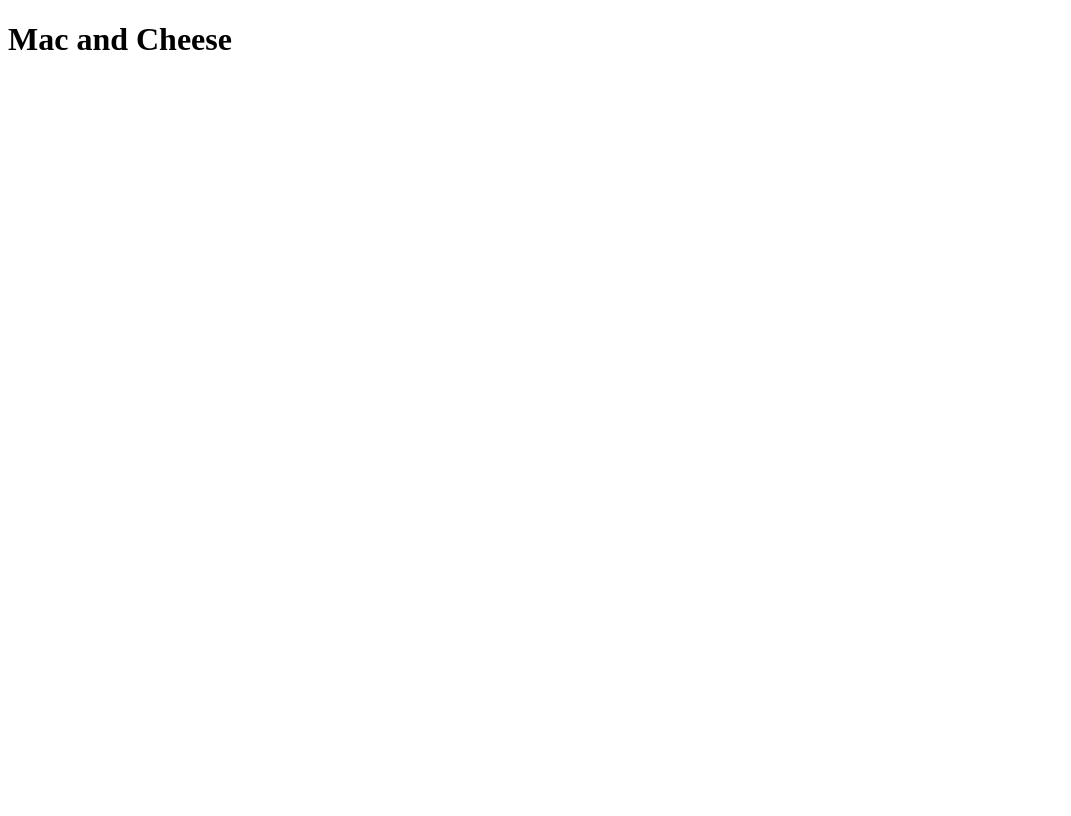
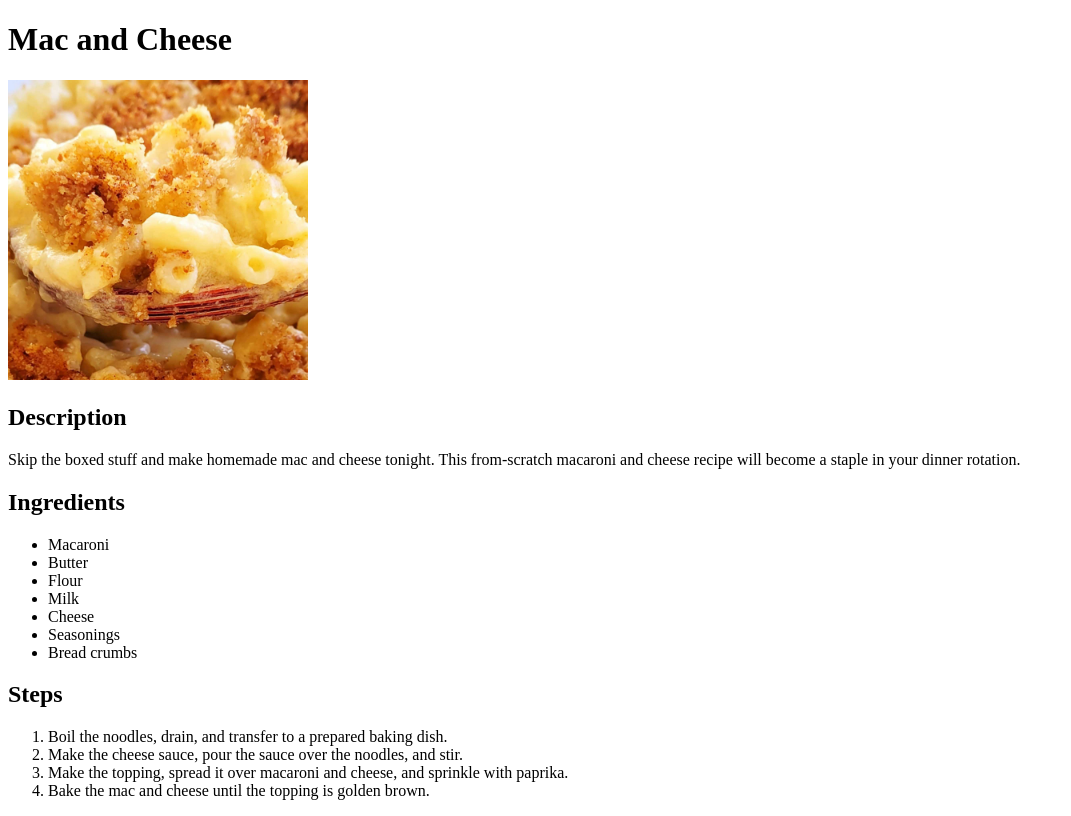
Before and after one commit to rokosoric/odin-recipes, a plain HTML site: page recipes/macncheese.html in a window 1280 px wide. Shown: the whole page, without its empty margins (0-1071 px from the left). Drawn offline with Linux system fonts and the light colour scheme.

Commit message:
Add macncheese.jpg and recipe content
Description, ingredinets, and steps for making
mac and cheese.

```diff
--- a/recipes/macncheese.html
+++ b/recipes/macncheese.html
@@ -6,6 +6,40 @@
   <title>Mac and Cheese</title>
 </head>
 <body>
+
   <h1>Mac and Cheese</h1>
+  <img src="../img/macncheese.jpg" alt="Delicous mac and cheese"
+  height="300">
+
+  <h2>Description</h2>
+  <p>Skip the boxed stuff and make homemade mac and cheese
+  tonight. This from-scratch macaroni and cheese recipe
+  will become a staple in your dinner rotation.</p>
+
+  <h2>Ingredients</h2>
+  <ul>
+    <li>Macaroni</li>
+    <li>Butter</li>
+    <li>Flour</li>
+    <li>Milk</li>
+    <li>Cheese</li>
+    <li>Seasonings</li>
+    <li>Bread crumbs</li>
+  </ul>
+
+  <h2>Steps</h2>
+  <ol>
+    <li>Boil the noodles, drain, and transfer to a prepared
+    baking dish.</li>
+    <li>Make the cheese sauce, pour the sauce over the noodles,
+    and stir.</li>
+    <li>Make the topping, spread it over macaroni and cheese,
+    and sprinkle with paprika.
+    </li>
+    <li>Bake the mac and cheese until the topping is golden
+    brown.
+    </li>
+  </ol>
+
 </body>
 </html>
```
Also changed, not shown: img/macncheese.jpg (added).
